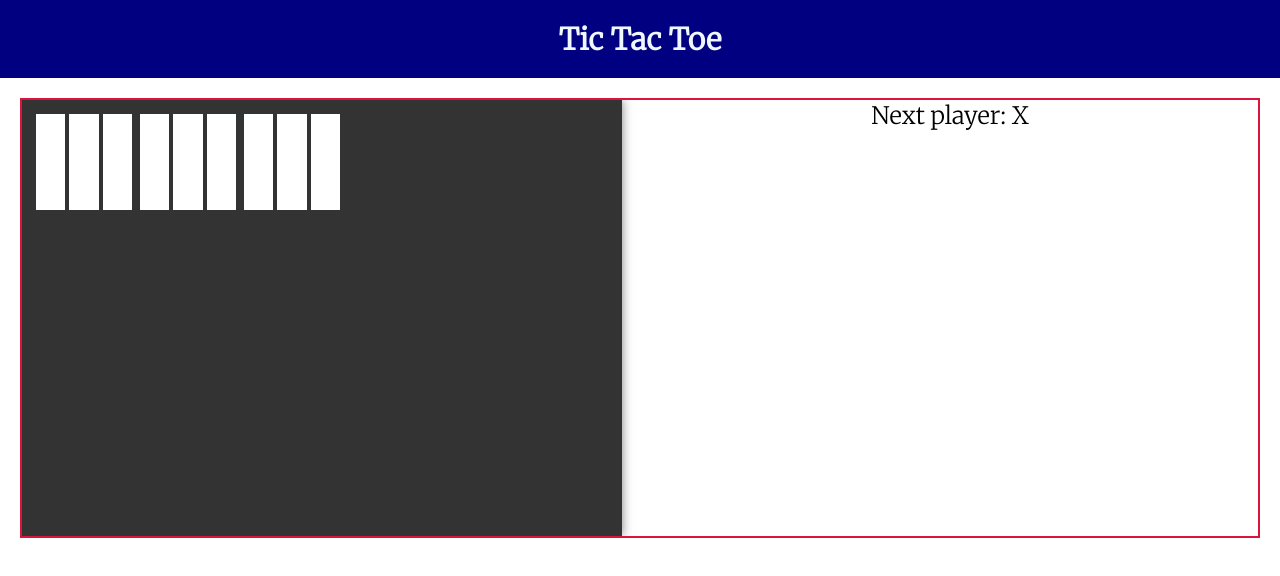
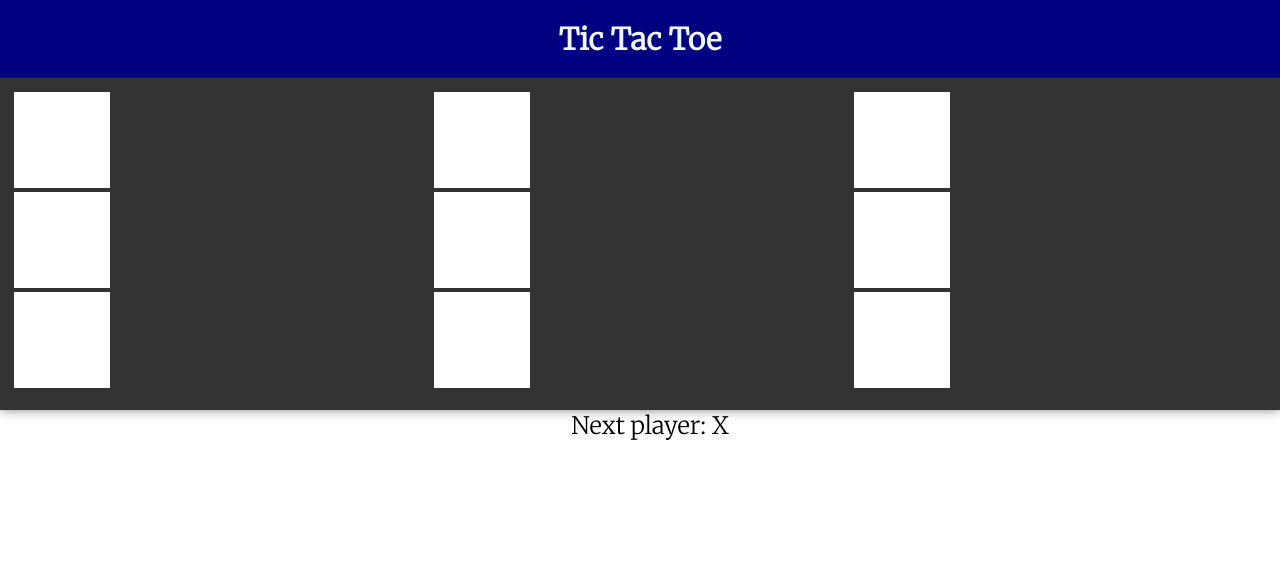
Before and after one commit to agneslily4709/TicTacToe, a React (Create React App) app in the folder tic-tac-toe/: page / in a window 1280 px wide. Shown: the top 576 px of the page. Built offline with nearby package versions, Linux system fonts and the light colour scheme.

Commit message:
Update App.css

```diff
--- a/tic-tac-toe/src/App.css
+++ b/tic-tac-toe/src/App.css
@@ -25,12 +25,12 @@ body {
         grid-template-rows: 60vh 20vh;
         gap: 2rem;
 }
-.playground{
+/* .playground{
         margin: 20px;
         border: 2px solid crimson;
         display: grid;
         grid-template-columns: 600px auto;
-}
+} */
 .board{
         display: grid;
         grid-template-columns: auto auto auto;
@@ -43,34 +43,16 @@ body {
         margin: 20px;
         border: 2px solid green;
 }
-.cross{
-        background-color: crimson;
-}
-.circle{
-        background-color: green;
-}
-.game {
-        display: flex;
-        flex-direction: row;
-        justify-content: center;
-        align-items: center;
-        height: 100vh;
-        background-color: #f4f4f4;
-      }
 
       .game-board {
         display: grid;
-        grid-template-columns: repeat(3, 100px);
-        grid-template-rows: repeat(3, 100px);
+        grid-template-columns: auto auto auto;
+        grid-template-rows: auto auto auto;
         gap: 4px;
         background-color: #333;
         border: 2px solid #333;
         padding: 10px;
         box-shadow: 0 0 10px rgba(0, 0, 0, 0.5);
-      }
-
-      .board-row {
-        display: flex;
       }
 
       .square {
```
